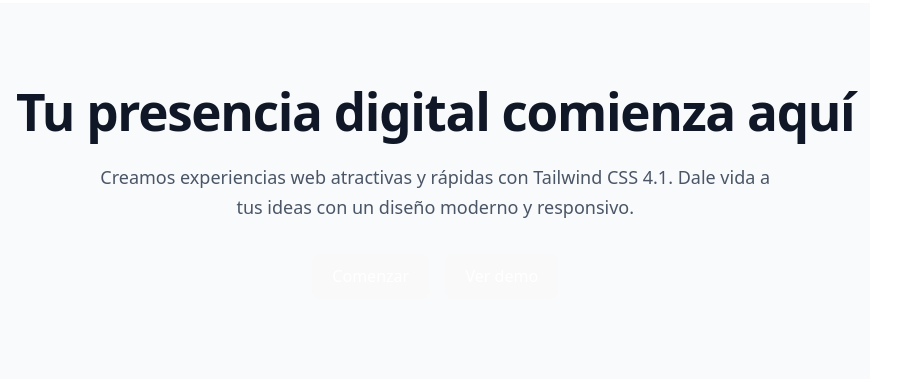
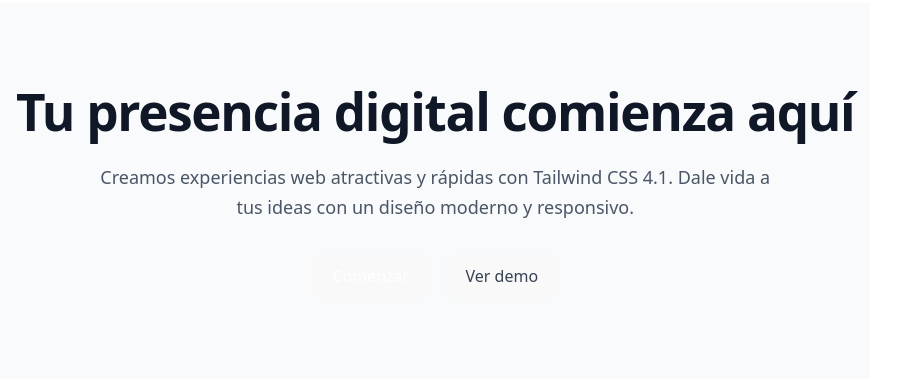
Before and after one commit to AymanElS4/landing, a website built with Vite: page index.html in a window 1280 px wide. Shown: the part 209-591 px from the top of the page, without its empty margins (0-904 px from the left). Built offline with nearby package versions, Linux system fonts and the light colour scheme.

Commit message:
cambios rama

```diff
--- a/index.html
+++ b/index.html
@@ -1,27 +1,24 @@
 <!doctype html>
 <html lang="en">
-
   <head>
     <meta charset="UTF-8" />
     <link rel="icon" type="image/svg+xml" href="/vite.svg" />
+    <script src="https://cdn.jsdelivr.net/npm/@tailwindcss/browser@4"></script>
     <meta name="viewport" content="width=device-width, initial-scale=1.0" />
-  <script src="https://cdn.jsdelivr.net/npm/@tailwindcss/browser@4"></script>
     <title>Vite App</title>
   </head>
+  <body>
 
-<body>
-  <main class="bg-slate-50 dark:bg-gray-900">
+   <main class="bg-slate-50 dark:bg-gray-900" >
       <div id="container-01" class="mx-auto px-4 py-20 text-center">
          <h1 class="text-4xl font-extrabold tracking-tight text-gray-900 dark:text-white">Tu presencia digital comienza aquí</h1>
-      <p class="mt-6 text-lg leading-relaxed text-gray-600 max-w-2xl mx-auto dark:text-gray-300">Creamos experiencias web atractivas y rápidas con Tailwind CSS 4.1. Dale vida a tus ideas con un diseño moderno
-        y
-        responsivo.</p>
-      <div id="container-02"  class="mt-8 flex justify-center gap-4">
+         <p class="mt-6 text-lg leading-relaxed text-gray-600 max-w-2xl mx-auto dark:text-gray-300">Creamos experiencias web atractivas y rápidas con Tailwind CSS 4.1. Dale vida a tus ideas con un diseño moderno y responsivo.</p>
+         <div id="container-02" class="mt-8 flex justify-center gap-4">
             <button id="start" class="inline-block px-6 py-3 text-white bg-blue-600 rounded-lg">Comenzar</button>
-        <button id="demo" class="inline-block px-6 py-3 text-white bg-blue-600 rounded-lg dark:border-gray-600 dark:text-white">Ver demo</button>
+            <button id="demo" class="inline-block px-6 py-3 border border-gray-300 text-gray-700 rounded-lg dark:border-gray-600 dark:text-white">Ver demo</button>
          </div>
       </div>
    </main>
+
   </body>
-
 </html>
```
Lines whose indentation alone changed are shown as unchanged.
